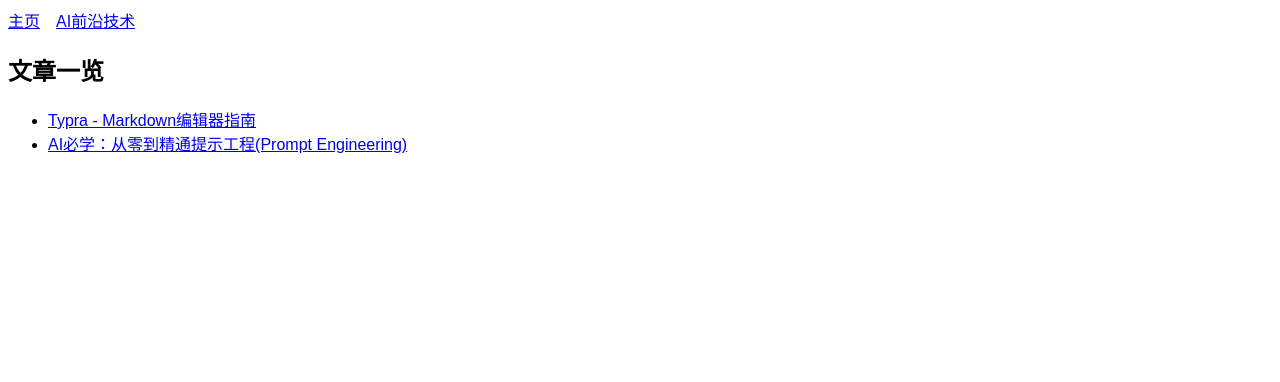
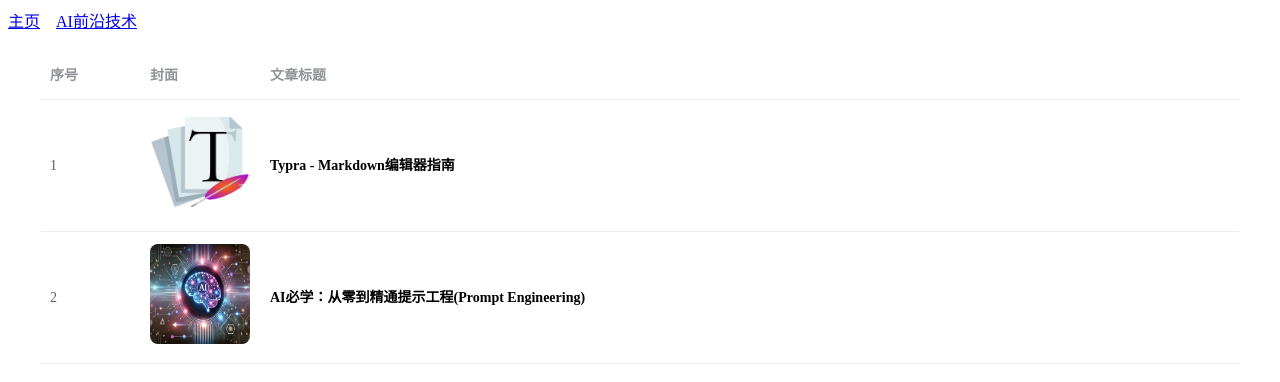
Before and after one commit to jacksonzjh/ai-tech, a Vue app: page /#/ai-techs in a window 1280 px wide. Shown: the top 382 px of the page. Built offline with nearby package versions, Linux system fonts and the light colour scheme.

Commit message:
文章清单页面调整

```diff
--- a/package.json
+++ b/package.json
@@ -11,6 +11,7 @@
   },
   "dependencies": {
     "core-js": "^3.8.3",
+    "element-ui": "^2.15.14",
     "vue": "^2.6.14",
     "vue-router": "^3.6.5"
   },
--- a/src/views/SiteList.vue
+++ b/src/views/SiteList.vue
@@ -1,11 +1,24 @@
 <template>
-  <div>
-    <h2>文章一览</h2>
-    <ul>
-      <li v-for="post in posts" :key="post.id">
-        <router-link :to="'/ai-techs/' + post.id">{{ post.title }}</router-link>
-      </li>
-    </ul>
+  <div class="centered-content">
+    <el-table :data="posts" style="width: 100%">
+      <el-table-column prop="index" label="序号" width="100">
+        <template slot-scope="scope">
+          <span>{{ scope.$index + 1 }}</span>
+        </template>
+      </el-table-column>
+      <el-table-column label="封面" width="120">
+        <template slot-scope="scope">
+          <img :src="scope.row.cover" alt="文章封面图" style="width: 100px; height: 100px; border-radius: 8px;">
+        </template>
+      </el-table-column>
+      <el-table-column prop="title" label="文章标题">
+        <template slot-scope="scope">
+          <router-link :to="'/ai-techs/' + scope.row.id" style="text-decoration: none; color: black;">
+            <span style="font-weight: bold;">{{ scope.row.title }}</span>
+          </router-link>
+        </template>
+      </el-table-column>
+    </el-table>
   </div>
 </template>
 
@@ -15,10 +28,23 @@ export default {
   data() {
     return {
       posts: [
-        { id: 1, title: 'Typra - Markdown编辑器指南' },
-        { id: 2, title: 'AI必学：从零到精通提示工程(Prompt Engineering)' }
+        { id: 1, title: 'Typra - Markdown编辑器指南', cover: `${process.env.BASE_URL}Ai-TechArticles/typra.png` },
+        { id: 2, title: 'AI必学：从零到精通提示工程(Prompt Engineering)', cover: `${process.env.BASE_URL}Ai-TechArticles/PromptEngineeringGuide/images/封面图.png` }
       ]
-    }
+    };
   }
 }
 </script>
+
+<style scoped>
+.centered-content {
+  display: flex;
+  justify-content: center;
+  padding-top: 20px;
+}
+
+.centered-content .el-table {
+  width: 80%;
+  max-width: 1200px;
+}
+</style>
```
Also changed, not shown: src/main.js (+7 -1 lines), public/Ai-TechArticles/typra.png (added), 1 other file (tests, documents, lock files or other folders).
